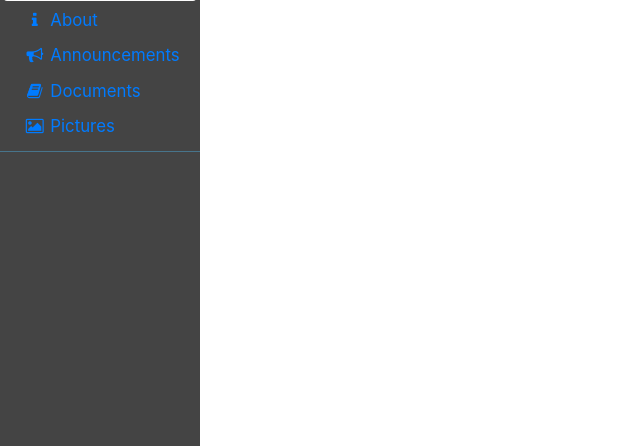
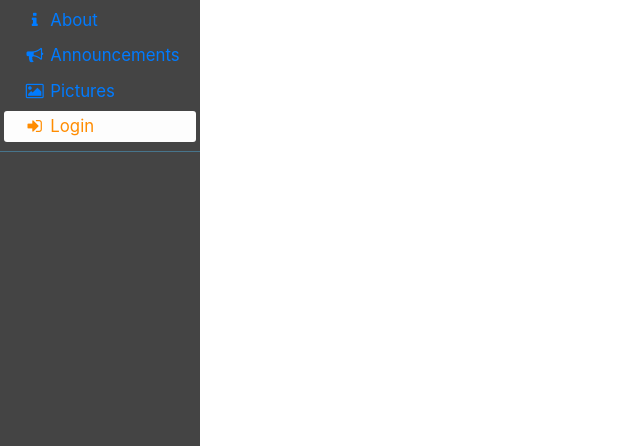
Before and after one commit to blueriversys/whitegate, a Flask app: page /login in a window 1280 px wide. Shown: the part 354-800 px from the top of the page, without its empty margins (0-640 px from the left). Run offline with Flask 2, Linux system fonts and the light colour scheme; parts of the project's set-up code (start-up, migrations or seed data) failed here and were passed over; some libraries are stand-ins or nearby versions; some web fonts are replaced.

Commit message:
changed menu when logged out

```diff
--- a/src/server.py
+++ b/src/server.py
@@ -12,7 +12,7 @@ To run the server program:
 '''
 from users import users_repository
 from users import User
-from datetime import timedelta
+from datetime import timedelta, datetime
 
 from flask import Flask, request, session, abort, redirect, Response, url_for, render_template, send_from_directory, flash
 from flask_login import LoginManager, login_required, UserMixin, login_user, logout_user, current_user
@@ -40,11 +40,11 @@ app = Flask(
             template_folder='templates'
            )
 
-app.config['SECRET_KEY'] = 'secret_key'
+app.config['SECRET_KEY'] = 'secret@whitegate#key'
 login_manager = LoginManager(app)
 login_manager.login_view = 'login'
 login_manager.refresh_view = 'login'
-login_manager.needs_refresh_message = (u'Session timedout, please login again')
+login_manager.needs_refresh_message = (u'Due to inactivity, you have been logged out. Please login again')
 login_manager.needs_refresh_message_category = 'info'
 
 
@@ -53,6 +53,7 @@ WHITEGATE_NAME = 'Whitegate Condo'
 GMAIL_WHITEGATE_EMAIL = 'whitegatecondoinfo@gmail.com'
 SERVER_FOLDER = 'serverfiles'
 RESIDENTS_DB = SERVER_FOLDER + "/" + "residents.json"
+LOG_FILE = SERVER_FOLDER + "/" + "whitegate.log"
 
 cgitb.enable()
 
@@ -77,6 +78,14 @@ with open(RESIDENTS_DB, 'r') as f:
         )
         users_repository.add_user_to_dict(user)
 
+def log(msg):
+    timestamp = get_timestamp()
+    with open(LOG_FILE, "a") as f:
+        f.write(f'{timestamp} {msg}\n')
+        f.close()
+
+def get_timestamp():
+    return datetime.now().strftime("[%Y-%m-%d %H:%M:%S]")
 
 @app.route('/docs/<path:filename>')
 @login_required
@@ -197,7 +206,8 @@ def get_all_emails():
         email = user.email.strip()
         if len(email):
             all_emails.append(email)
-    print(f'all emails {all_emails}')
+    msg = f'all emails {all_emails}'
+    log(msg)
     return all_emails
 
 @app.route('/home')
@@ -437,7 +447,8 @@ def login():
 
         if registeredUser.password == password:
             #print('Login successful: user %s , password %s' % (registeredUser.username, registeredUser.password))
-            print(f'user {registeredUser.username} logged in')
+            msg = f'user {registeredUser.username} logged in'
+            log(msg)
             login_user(registeredUser)
             return redirect(next_page)
         else:
@@ -470,7 +481,8 @@ def logout():
     if not current_user.is_authenticated:
         return redirect(url_for('home'))
 
-    print(f'user id {current_user.id}, {current_user.username} logged out')
+    msg = f'user id {current_user.id}, {current_user.username} logged out'
+    log(msg)
     username = current_user.username # we need to save the username BEFORE invoking logout_user()
     logout_user()
     return render_template("logout.html", loggedout_user=username)
@@ -490,7 +502,7 @@ def page_not_found(e):
 
 @app.before_request
 def before_request():
-    session.permanent = True
+    session.permanent = True # doesn't destroy the session when the browser window is closed
     app.permanent_session_lifetime = timedelta(hours=2)
     session.modified = True  # resets the session timeout timer
 
@@ -500,7 +512,8 @@ def before_request():
 def load_user(userid):
     user = users_repository.get_user_by_id(userid)
     login_user(user)
-    print(f'load_user(): userid {userid}, username {user.username}, authenticated {current_user.is_authenticated}, type {current_user.get_type()}')
+    msg = f'load_user(): userid {userid}, username {user.username}, authenticated {current_user.is_authenticated}, type {current_user.get_type()}'
+    log(msg)
     return user
 
 
--- a/src/templates/announcs.html
+++ b/src/templates/announcs.html
@@ -12,13 +12,17 @@
       <li><a class="nav-link" href="home"><i class="fa fa-fw fa-home"></i> Home</a></li>
       <li><a class="nav-link" href="about"><i class="fa fa-fw fa-info"></i> About</a></li>
       <li class="active"><a class="nav-link" href="announcs"><i class="fa fa-fw fa-bullhorn"></i> Announcements</a></li>
-      <li><a class="nav-link" href="docs"><i class="fa fa-fw fa-book"></i> Documents</a></li>
+
+      {% if current_user.is_authenticated %}
+          <li><a class="nav-link" href="docs"><i class="fa fa-fw fa-book"></i> Documents</a></li>
+      {% endif %}
 
       {% if current_user.is_authenticated and current_user.get_type() != '3' %}
           <li><a class="nav-link" href="upload" aria-selected="false"><i class="fa fa-fw fa-upload"></i> Upload</a></li>
       {% endif %}
 
       <li><a class="nav-link" href="pics"><i class="fa fa-fw fa-picture-o"></i> Pictures</a></li>
+
       {% if current_user.is_authenticated  %}
           <li><a class="nav-link" href="logout" aria-selected="false"><i class="fa fa-fw fa-sign-out"></i> Logout</a></li>
       {% else %}
--- a/src/templates/login.html
+++ b/src/templates/login.html
@@ -9,11 +9,11 @@
         <button id="menuButtonClose" type="button" class="sidebar-close-btn init-hidden close" aria-label="Close">x</button>
     </div>
     <ul class="list-unstyled components">
-      <li class="active"><a href="home"><i class="fa fa-fw fa-home"></i> Home</a></li>
-      <li><a href="about"><i class="fa fa-fw fa-info"></i> About</a></li>
-      <li><a href="announcs"><i class="fa fa-fw fa-bullhorn"></i> Announcements</a></li>
-      <li><a href="docs"><i class="fa fa-fw fa-book"></i> Documents</a></li>
-      <li><a href="pics"><i class="fa fa-fw fa-picture-o"></i> Pictures</a></li>
+      <li><a class="nav-link" href="home"><i class="fa fa-fw fa-home"></i> Home</a></li>
+      <li><a class="nav-link" href="about"><i class="fa fa-fw fa-info"></i> About</a></li>
+      <li><a class="nav-link" href="announcs"><i class="fa fa-fw fa-bullhorn"></i> Announcements</a></li>
+      <li><a class="nav-link" href="pics"><i class="fa fa-fw fa-picture-o"></i> Pictures</a></li>
+      <li class="active"><a class="nav-link" href="login" aria-selected="false"><i class="fa fa-fw fa-sign-in"></i> Login</a></li>
     </ul>
   </nav>
 
--- a/src/templates/logout.html
+++ b/src/templates/logout.html
@@ -12,7 +12,6 @@
       <li><a class="nav-link" href="home"><i class="fa fa-fw fa-home"></i> Home</a></li>
       <li><a class="nav-link" href="about"><i class="fa fa-fw fa-info"></i> About</a></li>
       <li><a class="nav-link" href="announcs"><i class="fa fa-fw fa-bullhorn"></i> Announcements</a></li>
-      <li><a class="nav-link" href="docs"><i class="fa fa-fw fa-book"></i> Documents</a></li>
       <li><a class="nav-link" href="pics"><i class="fa fa-fw fa-picture-o"></i> Pictures</a></li>
       <li><a class="nav-link" href="login" aria-selected="false"><i class="fa fa-fw fa-sign-in"></i> Login</a></li>
     </ul>
--- a/src/templates/pics.html
+++ b/src/templates/pics.html
@@ -12,13 +12,17 @@
       <li><a class="nav-link" href="home"><i class="fa fa-fw fa-home"></i> Home</a></li>
       <li><a class="nav-link" href="about"><i class="fa fa-fw fa-info"></i> About</a></li>
       <li><a class="nav-link" href="announcs"><i class="fa fa-fw fa-bullhorn"></i> Announcements</a></li>
-      <li><a class="nav-link" href="docs"><i class="fa fa-fw fa-book"></i> Documents</a></li>
+
+      {% if current_user.is_authenticated %}
+          <li><a class="nav-link" href="docs"><i class="fa fa-fw fa-book"></i> Documents</a></li>
+      {% endif %}
 
       {% if current_user.is_authenticated and current_user.get_type() != '3' %}
           <li><a class="nav-link" href="upload" aria-selected="false"><i class="fa fa-fw fa-upload"></i> Upload</a></li>
       {% endif %}
 
       <li class="active"><a class="nav-link" href="pics"><i class="fa fa-fw fa-picture-o"></i> Pictures</a></li>
+
       {% if current_user.is_authenticated  %}
           <li><a class="nav-link" href="logout" aria-selected="false"><i class="fa fa-fw fa-sign-out"></i> Logout</a></li>
       {% else %}
```
Also changed, not shown: src/templates/about.html (+6 -26 lines), src/templates/home.html (+5 -2 lines).
